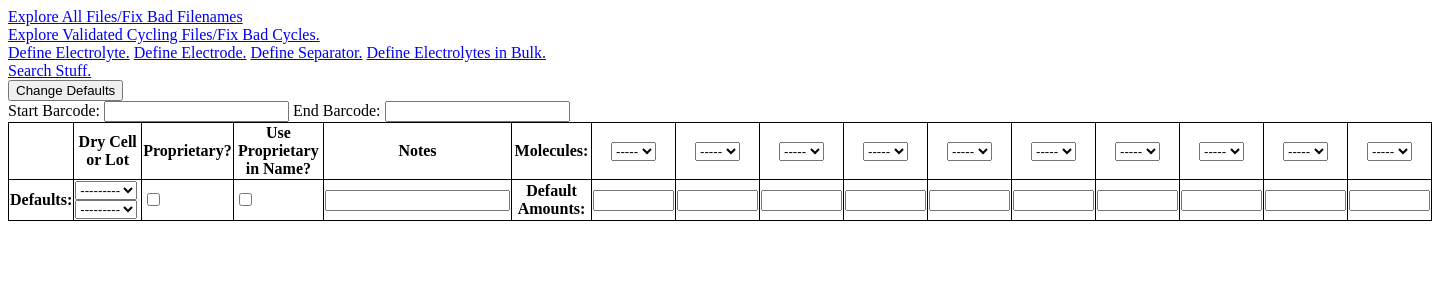
After one commit to Samuel-Buteau/universal-battery-database, a Django app: page /WetCellDatabase/define_bulk_electroyte/ in a window 1440 px wide. The commit adds this page. Shown: the top 300 px of the page. Run offline with Django 3.2, Linux system fonts and the light colour scheme; data that the repository does not hold is empty; parts of the project's set-up code (start-up, migrations or seed data) failed here and were passed over.

Commit message:
Made the bulk electrolyte definition work

```diff
--- a/WetCellDatabase/forms.py
+++ b/WetCellDatabase/forms.py
@@ -263,6 +263,58 @@ class WetCellForm(ModelForm):
         fields = ['cell_id']
 
 
+def initialize_mini_electrolyte(self, value=False, molecule=False, number=10):
+    if value:
+        self.fields['dry_cell'] = forms.ModelChoiceField(
+            queryset=DryCell.objects.all(), required=False)
+        self.fields['dry_cell_lot'] = forms.ModelChoiceField(
+            queryset=DryCellLot.objects.exclude(lot_info=None),
+            required=False)
+    if molecule:
+        choices_molecule = ([(None, '-----')] +
+                [(str(c.id), c.__str__()) for c in Component.objects.filter(composite_type=ELECTROLYTE)]
+                +
+                [('{}_lot'.format(c.id), c.__str__()) for c in ComponentLot.objects.filter(component__composite_type=ELECTROLYTE).exclude(lot_info=None)]
+        )
+    for i in range(number):
+        if molecule:
+            self.fields['molecule_{}'.format(i)] = forms.ChoiceField(choices = choices_molecule, required=False)
+        if value:
+            self.fields['value_{}'.format(i)] = forms.CharField(
+                required=False,
+                max_length=7,
+                widget=forms.TextInput(attrs={'size':7})
+            )
+
+
+class ElectrolyteBulkParametersForm(ElectrolyteForm):
+    start_barcode = forms.IntegerField(required=False)
+    end_barcode = forms.IntegerField(required=False)
+
+    def __init__(self, *args, **kwargs):
+        super(ElectrolyteBulkParametersForm, self).__init__(*args, **kwargs)
+        initialize_mini_electrolyte(self, value=True, molecule=True)
+
+    def get_molecule_fields(self):
+        for i in range(10):
+            yield self['molecule_{}'.format(i)]
+    def get_value_fields(self):
+        for i in range(10):
+            yield self['value_{}'.format(i)]
+
+
+class ElectrolyteBulkSingleEntryForm(ElectrolyteForm):
+    barcode = forms.IntegerField(required=False)
+
+    def __init__(self, *args, **kwargs):
+        super(ElectrolyteBulkSingleEntryForm, self).__init__(*args, **kwargs)
+        initialize_mini_electrolyte(self, value=True)
+
+    def get_value_fields(self):
+        for i in range(10):
+            yield self['value_{}'.format(i)]
+
+
 
 class SearchElectrolyteForm(Form):
     complete_salt = forms.BooleanField(initial=True, required=False)
--- /dev/null
+++ b/WetCellDatabase/templates/WetCellDatabase/define_bulk_electrolyte.html
@@ -0,0 +1,89 @@
+{% extends "base_generic.html" %}
+
+{% load static %}
+{% block content %}
+
+{% load my_tags %}
+
+<style>
+table {
+    border-collapse:collapse;
+
+}
+table, th, td {
+    border:1px solid black;}
+
+
+</style>
+
+
+<form action="{% url 'WetCellDatabase:define_bulk_electrolyte' %}" method="post">
+    {% csrf_token %}
+
+
+    {% if bulk_parameters_form %}
+        <input type="submit" name = 'bulk_parameters_update' value="Change Defaults">
+        {% if bulk_entries_formset %}
+            <input type="submit" name = 'bulk_process_entries' value="Register These Electrolytes">
+        {% endif %}
+        <br>
+        Start Barcode: {{bulk_parameters_form.start_barcode}} End Barcode: {{bulk_parameters_form.end_barcode}}
+        <br>
+        <table>
+            <tr>
+                <th></th>
+                <th>Dry Cell or Lot</th>
+                <th>Proprietary?</th>
+                <th>Use Proprietary in Name?</th>
+                <th>Notes</th>
+                <th>Molecules:</th>
+                {% for molecule in bulk_parameters_form.get_molecule_fields %}
+                    <th>{{ molecule }}
+                    </th>
+                {% endfor %}
+            </tr>
+            <tr>
+                <th>Defaults:</th>
+                <td>{{bulk_parameters_form.dry_cell}}<br>{{bulk_parameters_form.dry_cell_lot}}</td>
+                <td>{{bulk_parameters_form.proprietary}}</td>
+                <td>{{bulk_parameters_form.proprietary_name}}</td>
+                <td>{{bulk_parameters_form.notes}}</td>
+                <th>Default Amounts:</th>
+
+                {% for value in bulk_parameters_form.get_value_fields %}
+                    <td>{{ value }}
+                    </td>
+                {% endfor %}
+            </tr>
+            {% if bulk_entries_formset %}
+                {% csrf_token %}
+                {{ bulk_entries_formset.management_form }}
+
+                <tr>Barcode:<th></th><th></th><th></th><th>Electrolytes:</th></tr>
+                {%for entry in bulk_entries_formset %}
+                    <tr>
+                        <td>{{entry.barcode}}</td>
+                        <td>{{entry.dry_cell}}<br>{{entry.dry_cell_lot}}</td>
+                        <td>{{entry.proprietary}}</td>
+                        <td>{{entry.proprietary_name}}</td>
+                        <td>{{entry.notes}}</td>
+                        <td>
+                            {% if messages %}
+                                {{ messages|index:forloop.counter0 }}
+                            {% endif %}
+                        </td>
+
+                        {% for value in entry.get_value_fields %}
+                            <td>{{ value }}
+                            </td>
+                        {% endfor %}
+                    </tr>
+                {% endfor %}
+            {% endif %}
+
+        </table>
+
+    {% endif %}
+
+</form>
+{% endblock %}
--- a/WetCellDatabase/urls.py
+++ b/WetCellDatabase/urls.py
@@ -10,4 +10,6 @@ app_name = 'WetCellDatabase'
 urlpatterns = [
     url(r'^define/(?P<mode>\w+)/$', views.define_page, name='define_page'),
     path('search/', views.search_page, name='search_page'),
+    path('define_bulk_electroyte/', views.define_bulk_electrolyte, name='define_bulk_electrolyte'),
+
 ]
--- a/WetCellDatabase/views.py
+++ b/WetCellDatabase/views.py
@@ -467,6 +467,127 @@ def define_page(request, mode=None):
 
     return render(request, 'WetCellDatabase/define_page.html', ar)
 
+def decode_lot_string(s):
+    print(s)
+    if s is None or s == '':
+        return None
+    if s.endswith('_lot'):
+        return (int(s.split('_lot')[0]), True)
+    else:
+        return (int(s), False)
+
+def define_bulk_electrolyte(request):
+    ar = {}
+    messages = []
+    ar['bulk_parameters_form'] = ElectrolyteBulkParametersForm(prefix='bulk-parameters-form')
+    print( ar['bulk_parameters_form'])
+    if request.method == 'POST':
+        if ('bulk_parameters_update' in request.POST) or ('bulk_process_entries' in request.POST) :
+            bulk_parameters_form = ElectrolyteBulkParametersForm(request.POST, prefix='bulk-parameters-form')
+            if bulk_parameters_form.is_valid():
+                ar['bulk_parameters_form']=bulk_parameters_form
+                BulkEntriesFormset = formset_factory(
+                    ElectrolyteBulkSingleEntryForm,
+                    extra=0
+                )
+
+                if ('bulk_parameters_update' in request.POST):
+                    initial = {}
+                    for i in range(10):
+                        initial['value_{}'.format(i)] = bulk_parameters_form.cleaned_data['value_{}'.format(i)]
+                    for s in ['proprietary', 'proprietary_name','notes','dry_cell','dry_cell_lot']:
+                        initial[s] = bulk_parameters_form.cleaned_data[s]
+
+                    start_barcode = bulk_parameters_form.cleaned_data['start_barcode']
+                    end_barcode = bulk_parameters_form.cleaned_data['end_barcode']
+
+                    if start_barcode is not None and end_barcode is not None:
+
+                        initials = []
+                        for bc in range(start_barcode, end_barcode + 1):
+                            init = {'barcode':bc}
+                            for k in initial.keys():
+                                init[k] = initial[k]
+                            initials.append(init)
+                        bulk_entries_formset = BulkEntriesFormset(
+                            initial = initials,
+                            prefix='bulk-entries-formset')
+                        ar['bulk_entries_formset'] = bulk_entries_formset
+
+                if ('bulk_process_entries' in request.POST) :
+                    bulk_entries_formset = BulkEntriesFormset(
+                        request.POST,
+                        prefix='bulk-entries-formset')
+                    ar['bulk_entries_formset'] = bulk_entries_formset
+
+                    header = []
+                    for i in range(10):
+                        mol_s = bulk_parameters_form.cleaned_data['molecule_{}'.format(i)]
+
+                        mol = decode_lot_string(mol_s)
+                        if mol is None:
+                            continue
+
+                        my_id, is_lot = mol
+
+                        print(my_id, is_lot)
+                        if is_lot:
+                            header.append({'index': i, 'molecule_lot': ComponentLot.objects.get(id=my_id)})
+                            continue
+
+                        else:
+                            header.append({'index': i, 'molecule': Component.objects.get(id=my_id)})
+                            continue
+
+                    for entry in bulk_entries_formset:
+                        if entry.is_valid():
+
+                            my_composite = Composite(
+                                proprietary = entry.cleaned_data['proprietary'],
+                                proprietary_name=entry.cleaned_data['proprietary_name'],
+                                notes=entry.cleaned_data['notes'],
+                                composite_type = ELECTROLYTE)
+
+                            if not my_composite.proprietary:
+
+                                components = []
+                                components_lot = []
+                                for h in header:
+                                    value, unknown = unknown_numerical(entry.cleaned_data['value_{}'.format(h['index'])])
+                                    if not unknown and value is None:
+                                        continue
+                                    else:
+                                        if 'molecule' in h.keys():
+                                            print('recognised molecule')
+                                            components.append(
+                                                {
+                                                    'component': h['molecule'],
+                                                    'ratio': value
+                                                }
+                                            )
+                                        elif 'molecule_lot' in h.keys():
+                                            print('recognised lot')
+                                            components_lot.append(
+                                                {
+                                                    'component_lot':h['molecule_lot'],
+                                                    'ratio': value
+                                                }
+                                            )
+
+                            messages.append(my_composite.define_if_possible(
+                                components=components,
+                                components_lot=components_lot,
+
+                            ))
+                        else:
+                            messages.append(None)
+
+                    ar['messages'] = messages
+
+    return render(request, 'WetCellDatabase/define_bulk_electrolyte.html', ar)
+
+
+
 
 
 def search_page(request):
--- a/neware_parser/templates/base_generic.html
+++ b/neware_parser/templates/base_generic.html
@@ -13,6 +13,8 @@
   <a href="{% url 'WetCellDatabase:define_page' mode='electrolyte' %}"> Define Electrolyte.</a>
   <a href="{% url 'WetCellDatabase:define_page' mode='electrode' %}"> Define Electrode.</a>
   <a href="{% url 'WetCellDatabase:define_page' mode='separator' %}"> Define Separator.</a>
+  <a href="{% url 'WetCellDatabase:define_bulk_electrolyte'  %}"> Define Electrolytes in Bulk.</a>
+
   <br>
   <a href="{% url 'WetCellDatabase:search_page' %}"> Search Stuff.</a>
 
```
Also changed, not shown: WetCellDatabase/templatetags/my_tags.py (added, +20 -0 lines), README.md.
